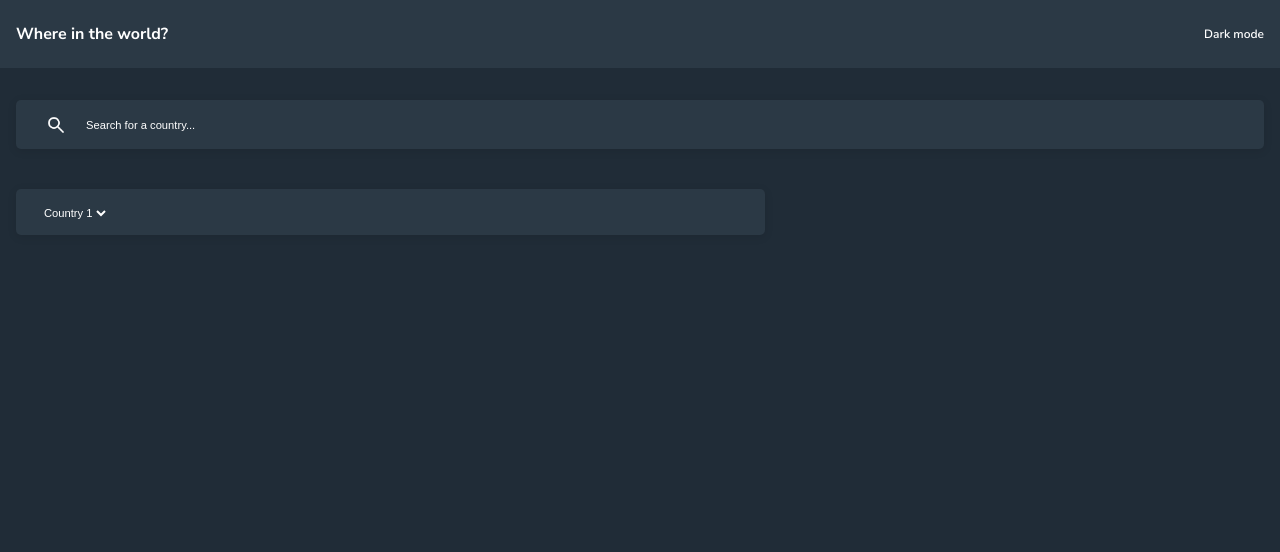
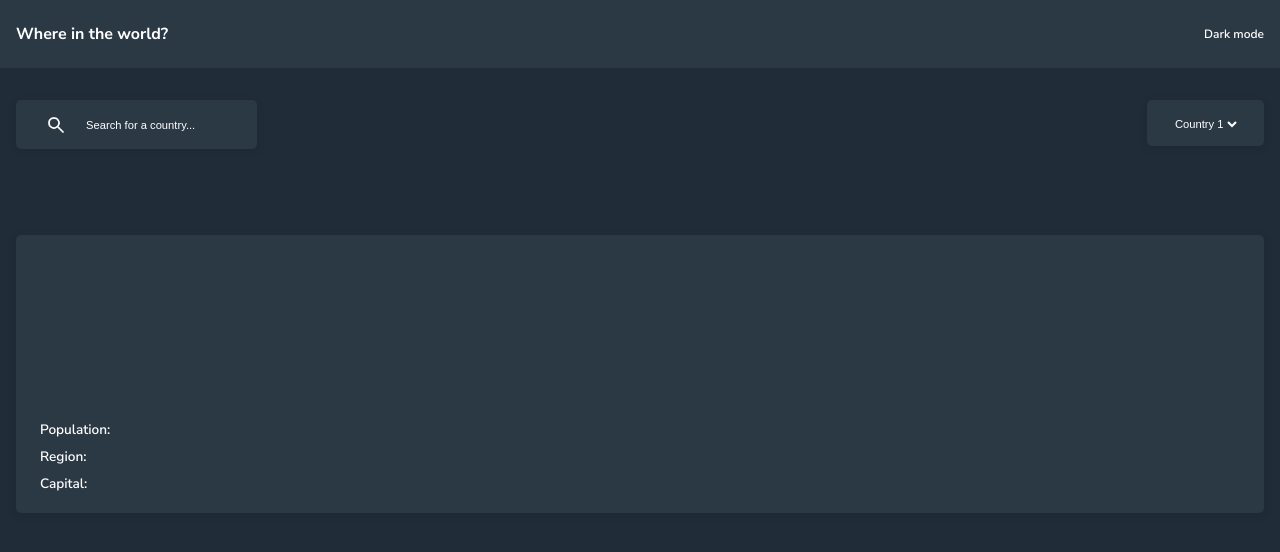
Before and after one commit to Mario-Florio/countries, a React (Create React App) app: page / in a window 1280 px wide. Shown: the top 552 px of the page. Built offline with nearby package versions, Linux system fonts and the light colour scheme; the HTML template or start-up script is replaced by a standard one.

Commit message:
feat: add basic card styling

```diff
--- /dev/null
+++ b/src/Components/Main/Card/Card.css
@@ -0,0 +1,25 @@
+
+.card {
+    background-color: hsl(209, 23%, 22%);
+    border-radius: 5px;
+    box-shadow: 0px 2px 10px rgba(0, 0, 0, 0.099);
+}
+
+.card img {
+    object-fit: cover;
+    height: 150px;
+}
+
+.card article {
+    font-size: .85rem;
+    font-weight: 600;
+    padding: .75rem 1.5rem;
+}
+
+.card article p {
+    margin: .5rem 0;
+}
+
+.card article span {
+    font-weight: 200;
+}
--- /dev/null
+++ b/src/Components/Main/Card/Card.js
@@ -0,0 +1,20 @@
+import "./Card.css";
+
+function Card(props) {
+
+    const { img, name, population, region, capital } = props;
+
+    return(
+        <section className="card">
+            <img src={img} alt={name}/>
+            <article>
+                <h2>{name}</h2>
+                <p>Population: <span>{population}</span></p>
+                <p>Region: <span>{region}</span></p>
+                <p>Capital: <span>{capital}</span></p>
+            </article>
+        </section>
+    )
+}
+
+export default Card;
--- a/src/Components/Main/Main.css
+++ b/src/Components/Main/Main.css
@@ -42,7 +42,6 @@ main {
 .selectRegion {
     background-color: hsl(209, 23%, 22%);
     padding: .75rem 1.5rem;
-    width: 60%;
     border-radius: 5px;
     box-shadow: 0px 2px 10px rgba(0, 0, 0, 0.099);
 }
--- a/src/Components/Main/Main.js
+++ b/src/Components/Main/Main.js
@@ -1,6 +1,7 @@
 import { useState } from "react";
 import "./Main.css";
 import searchIcon from "./search.png";
+import Card from "./Card/Card";
 
 function Main() {
     return(
@@ -8,13 +9,14 @@ function Main() {
             <div
                 style={{
                     display: "flex",
-                    flexDirection: "column",
+                    flexWrap: "wrap",
                     justifyContent: "space-between",
                     height: "135px"
                 }}>
                 <SearchBar/>
                 <SelectRegion/>
             </div>
+            <Card/>
         </main>
     );
 }
```
